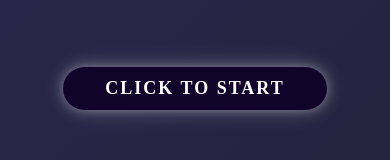
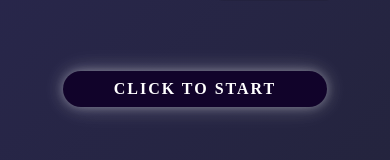
Before and after one commit to Satokii/gymtyme, a React (Vite) app: page / in a window 390 px wide. Shown: the part 391-551 px from the top of the page. Built offline with nearby package versions, Linux system fonts and the light colour scheme; a web font is replaced by a local one.

Commit message:
refactor: adjust media queries for welcome page at 676px and 600px

```diff
--- a/src/styles/welcome-page.css
+++ b/src/styles/welcome-page.css
@@ -83,20 +83,24 @@
 
   @media screen and (max-width: 676px) {
     .home-cover-menu {
-      font-size: 52px;
+      font-size: 50px;
       gap: 60px;
     }
     .home-cover-menu > p > span {
-      text-underline-offset: 10px;
+      text-underline-offset: 9px;
     }
   }
 
   @media screen and (max-width: 600px) {
     .home-cover-menu {
-      font-size: 46px;
+        font-size: 40px;
+    }
+    .click-to-start {
+        font-size: 16px;
+        padding: 6px 20px;
     }
     .home-cover-menu > p > span {
-      text-underline-offset: 9px;
+      text-underline-offset: 8px;
     }
   }
 
```
